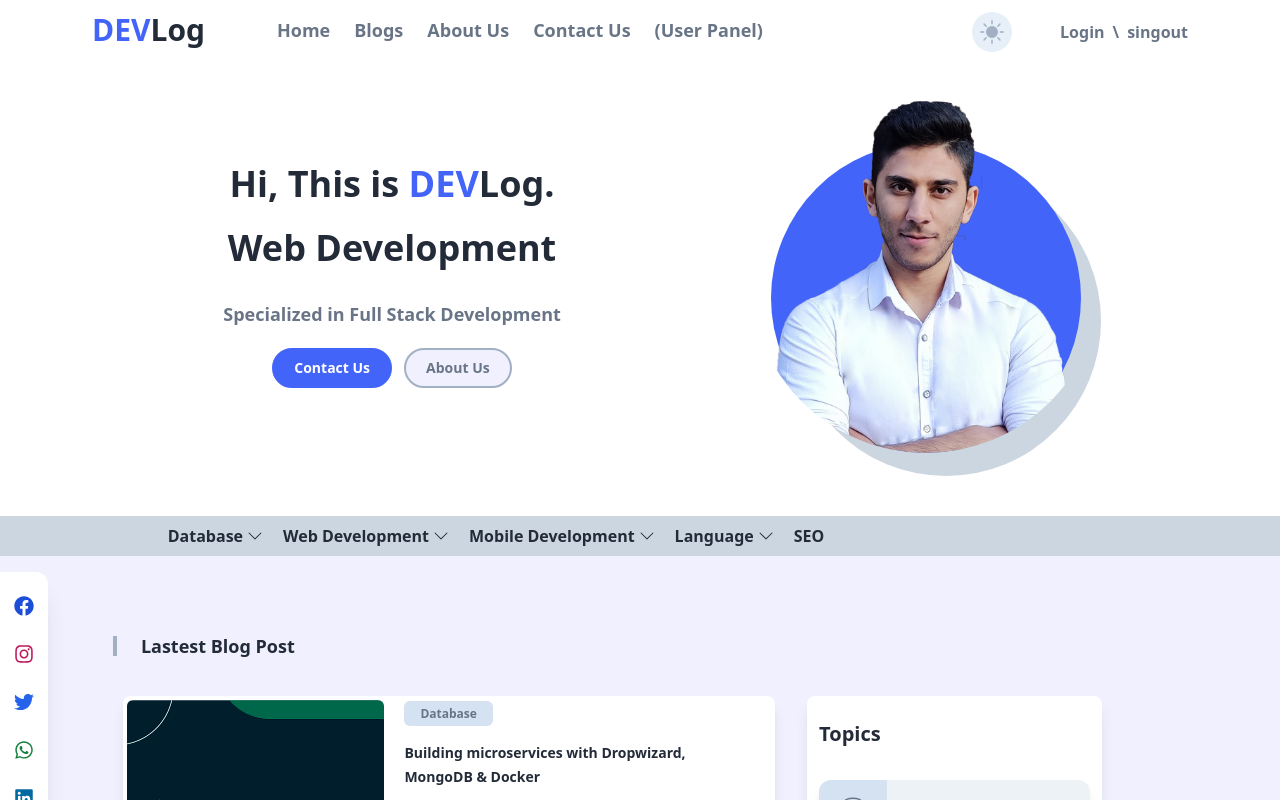
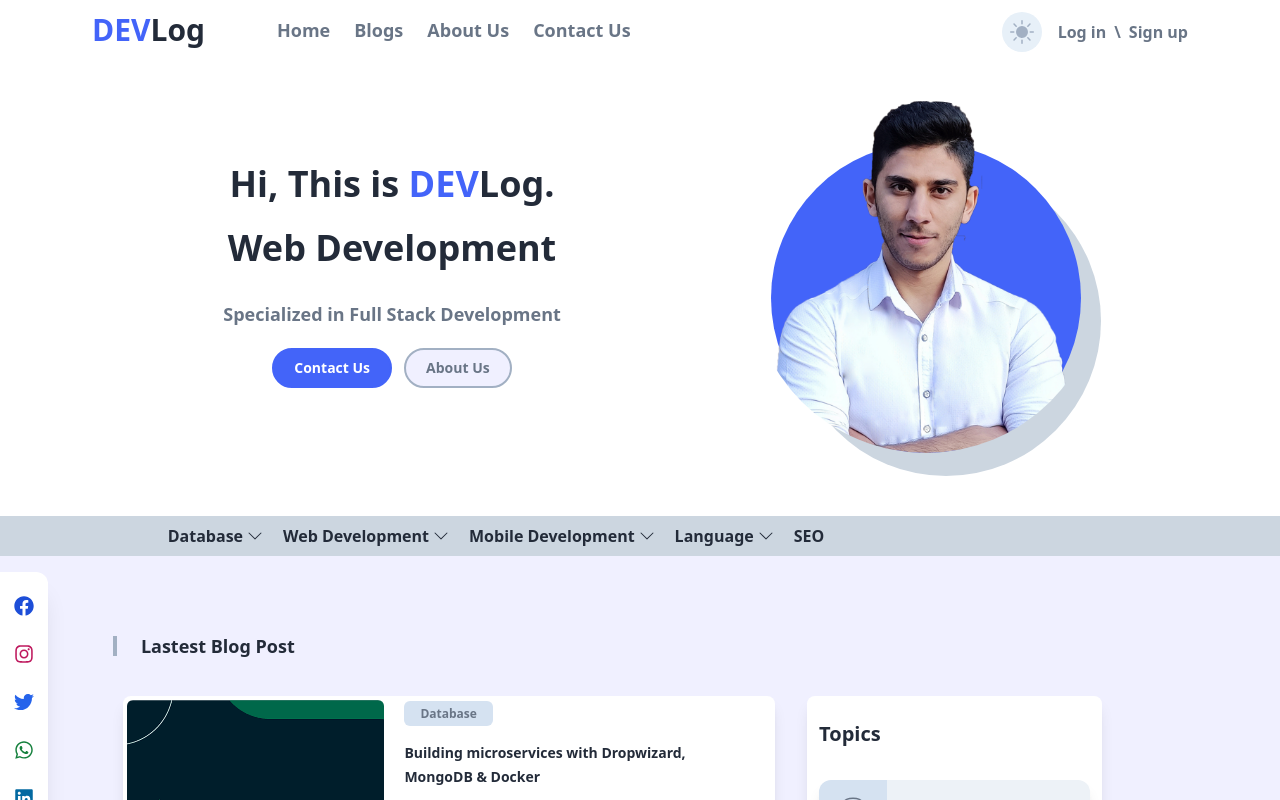
Before and after one commit to sdy2000/dev-log, a React (Create React App) app: page / in a window 1280 px wide. Shown: the top 800 px of the page. Built offline with nearby package versions, Linux system fonts and the light colour scheme.

Commit message:
Update user store and update login component

```diff
--- a/src/App.js
+++ b/src/App.js
@@ -55,6 +55,7 @@ function App() {
             <Route element={<AccountLayout />}>
               <Route path="login" element={<Login />} />
               <Route path="Register" element={<Register />} />
+              <Route path="sing-out" element={<Singout />} />
             </Route>
             {/* Oder */}
             <Route path="about-us" element={<AboutUs />} />
@@ -65,7 +66,6 @@ function App() {
               <Route path="user-panel/" element={<Profile />} />
               <Route path="user-panel/edit" element={<EditProfile />} />
               <Route path="user-panel/setting" element={<Setting />} />
-              <Route path="user-panel/sing-out" element={<Singout />} />
             </Route>
             {/* </Route> */}
           </Route>
--- a/src/context/features/user/user-slice.js
+++ b/src/context/features/user/user-slice.js
@@ -26,10 +26,17 @@ const userSlice = createSlice({
 
       localStorage.setItem("user", JSON.stringify(state));
     },
+    logoutUser: (state) => {
+      state.user_id = 0;
+      state.user_name = "";
+      state.email = "";
+
+      localStorage.setItem("user", JSON.stringify(state));
+    },
   },
   extraReducers: (builder) => {},
 });
 
-export const { loginUser } = userSlice.actions;
+export const { loginUser, logoutUser } = userSlice.actions;
 
 export default userSlice.reducer;
--- a/src/features/layout/Header.jsx
+++ b/src/features/layout/Header.jsx
@@ -11,12 +11,11 @@ import { useDispatch, useSelector } from "react-redux";
 import { openModal } from "../../context/features/modal/modal-slice";
 
 const Header = () => {
-  const { isOpen, modalId } = useSelector((store) => store.modal);
+  const user = useSelector((store) => store.user);
   const dispatch = useDispatch();
   const scrollDirection = useScrollDirection();
   useWidthListener();
 
-  console.log(isOpen, modalId);
   return (
     <header
       className={`sticky ${scrollDirection === "down" ? "-top-24" : "top-0"}
@@ -50,19 +49,33 @@ const Header = () => {
             </span>
           </div>
 
-          <div className="flex-wrapper hidden lg:flex justify-center items-center gap-12">
+          <div className="flex-wrapper hidden lg:flex justify-center items-center gap-4">
             <span className="hidden lg:inline-block">
               <ThemeButton />
             </span>
 
             <ul className="accounting flex justify-start items-center gap-2">
-              <li>
-                <Link to="/Login">Login</Link>
-              </li>
-              <li>\</li>
-              <li>
-                <Link to="/Register">singout</Link>
-              </li>
+              {user.user_id === 0 ? (
+                <>
+                  <li>
+                    <Link to="/Login">Log in</Link>
+                  </li>
+                  <li>\</li>
+                  <li>
+                    <Link to="/Register">Sign up</Link>
+                  </li>
+                </>
+              ) : (
+                <>
+                  <li>
+                    <Link to="/user-panel">{user.user_name}</Link>
+                  </li>
+                  <li>\</li>
+                  <li>
+                    <Link to="/sing-out">Sing out</Link>
+                  </li>
+                </>
+              )}
             </ul>
           </div>
 
--- a/src/features/layout/HiddenHeaderBar.jsx
+++ b/src/features/layout/HiddenHeaderBar.jsx
@@ -10,6 +10,7 @@ import { closeModal } from "../../context/features/modal/modal-slice";
 const HiddenHeaderBar = () => {
   const [clickStates, setClickStates] = useState({});
   const { isOpen, modalId } = useSelector((store) => store.modal);
+  const user = useSelector((store) => store.user);
   const dispatch = useDispatch();
 
   const handleOnClick = (id) => {
@@ -50,13 +51,27 @@ const HiddenHeaderBar = () => {
             height="120"
           />
           <ul className="flex justify-start items-center gap-2">
-            <li>
-              <Link to="/Login">Login</Link>
-            </li>
-            <li>\</li>
-            <li>
-              <Link to="/Register">singout</Link>
-            </li>
+            {user.user_id === 0 ? (
+              <>
+                <li>
+                  <Link to="/Login">Log in</Link>
+                </li>
+                <li>\</li>
+                <li>
+                  <Link to="/Register">Sign up</Link>
+                </li>
+              </>
+            ) : (
+              <>
+                <li>
+                  <Link to="/user-panel">{user.user_name}</Link>
+                </li>
+                <li>\</li>
+                <li>
+                  <Link to="/sing-out">Sing out</Link>
+                </li>
+              </>
+            )}
           </ul>
         </div>
       </div>
--- a/src/features/layout/data/header-data.js
+++ b/src/features/layout/data/header-data.js
@@ -30,5 +30,4 @@ export const topBar = [
   { title: "Blogs", slug: "/blogs" },
   { title: "About Us", slug: "/about-us" },
   { title: "Contact Us", slug: "/contact-us" },
-  { title: "(User Panel)", slug: "/user-panel" },
 ];
--- a/src/pages/account/Login.jsx
+++ b/src/pages/account/Login.jsx
@@ -1,6 +1,6 @@
 import React from "react";
 import { AccountingInput } from "../../components";
-import { Link } from "react-router-dom";
+import { Link, useNavigate } from "react-router-dom";
 import useForm from "../../hooks/useForm";
 import { ENDPOINTS, createAPIEndpoint } from "../../service/api";
 import { useDispatch } from "react-redux";
@@ -14,6 +14,7 @@ const getLoginModel = () => ({
 const Login = () => {
   const { values, handleInputChange } = useForm(getLoginModel);
   const dispatch = useDispatch();
+  const navigate = useNavigate();
 
   const handleFormSubmit = (e) => {
     e.preventDefault();
@@ -29,7 +30,7 @@ const Login = () => {
       .post(login)
       .then((res) => {
         dispatch(loginUser(res.data));
-        // console.log(res.data);
+        navigate("/user-panel");
       })
       .catch((err) => console.log(err));
   };
--- a/src/pages/userPanel/Singout.jsx
+++ b/src/pages/userPanel/Singout.jsx
@@ -1,6 +1,11 @@
+import { useDispatch } from "react-redux";
 import { Navigate } from "react-router-dom";
+import { logoutUser } from "../../context/features/user/user-slice";
 
 const Singout = () => {
+  const dispatch = useDispatch();
+  dispatch(logoutUser());
+
   return <Navigate to={"/login"} />;
 };
 export default Singout;
```
